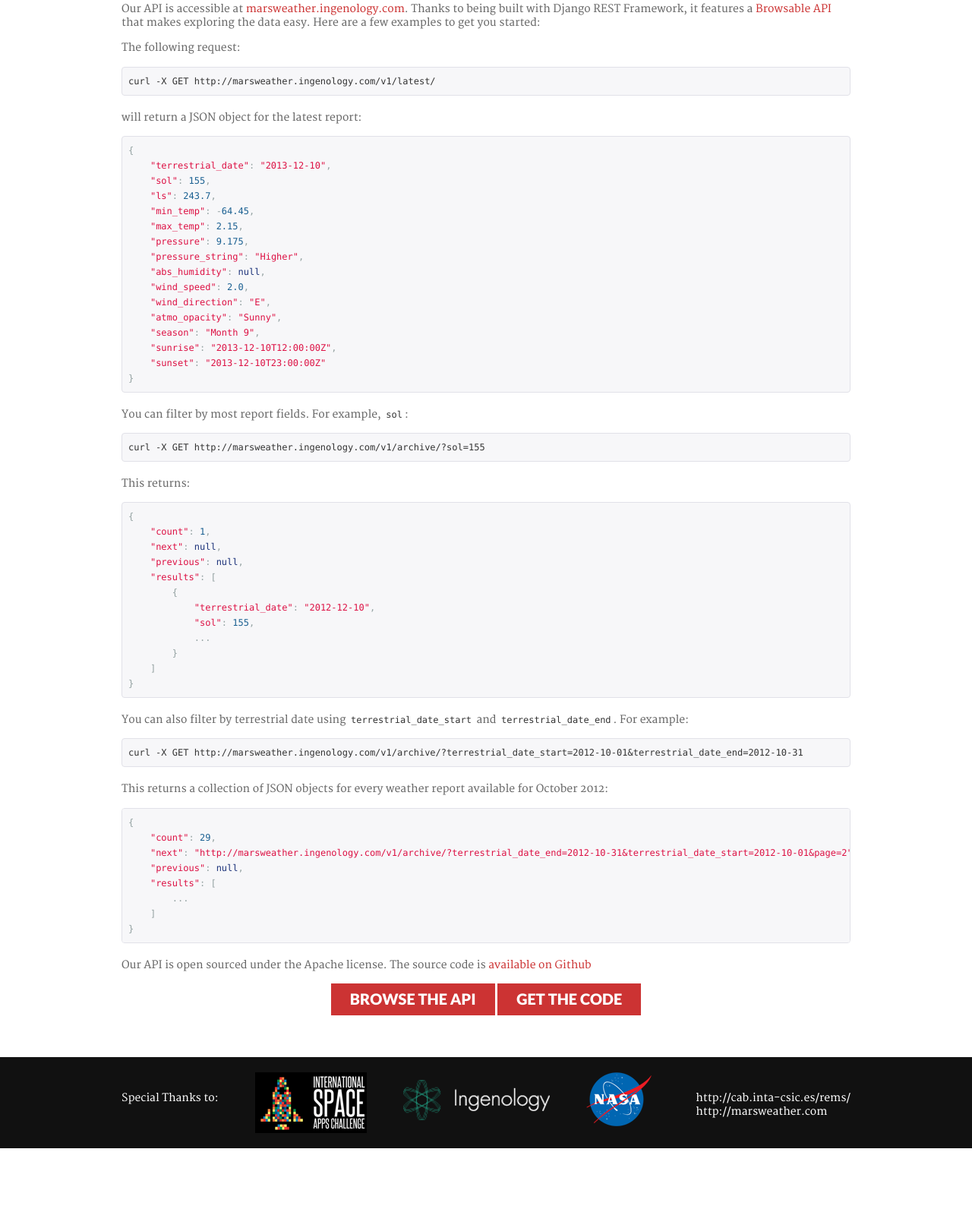
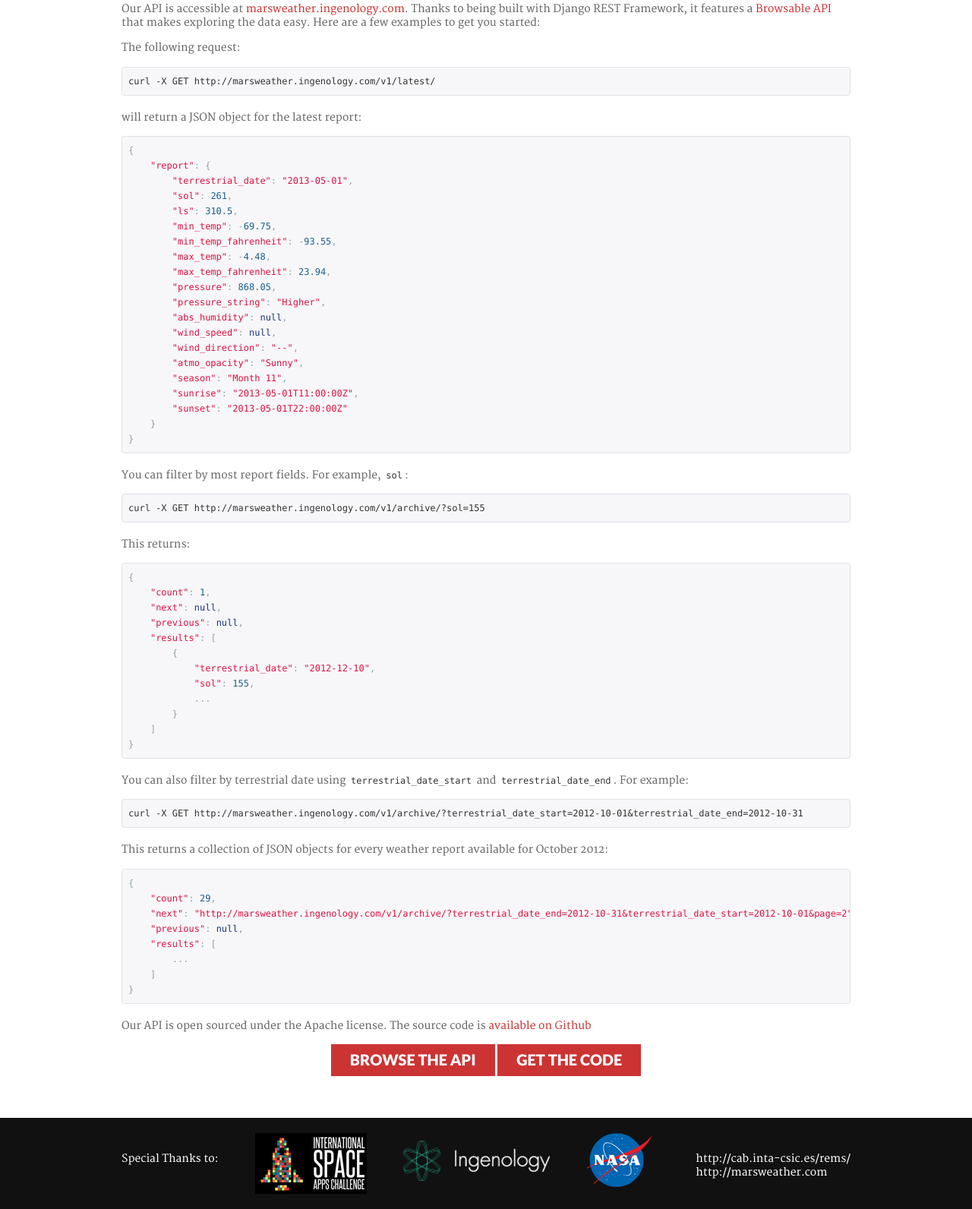
Before and after one commit to ingenology/mars_weather_api, a Django app: template templates/home.html in a window 1280 px wide. Shown: the part 1711-3303 px from the top of the page at 76% size. Before the commit the page ends 3223 px from the top, so only its background shows below. Run offline with Django 3.2, Linux system fonts and the light colour scheme; the template is opened without the code that fills it, so the values that code supplies are empty.

Commit message:
Update homepage docs for latest report

```diff
--- a/templates/home.html
+++ b/templates/home.html
@@ -102,20 +102,24 @@
         <p>will return a JSON object for the latest report:</p>
 
 <pre class="prettyprint"><span class="pun">{</span><span class="pln">
-    </span><span class="str">"terrestrial_date"</span><span class="pun">:</span><span class="pln"> </span><span class="str">"2013-12-10"</span><span class="pun">,</span><span class="pln">
-    </span><span class="str">"sol"</span><span class="pun">:</span><span class="pln"> </span><span class="lit">155</span><span class="pun">,</span><span class="pln">
-    </span><span class="str">"ls"</span><span class="pun">:</span><span class="pln"> </span><span class="lit">243.7</span><span class="pun">,</span><span class="pln">
-    </span><span class="str">"min_temp"</span><span class="pun">:</span><span class="pln"> </span><span class="pun">-</span><span class="lit">64.45</span><span class="pun">,</span><span class="pln">
-    </span><span class="str">"max_temp"</span><span class="pun">:</span><span class="pln"> </span><span class="lit">2.15</span><span class="pun">,</span><span class="pln">
-    </span><span class="str">"pressure"</span><span class="pun">:</span><span class="pln"> </span><span class="lit">9.175</span><span class="pun">,</span><span class="pln">
-    </span><span class="str">"pressure_string"</span><span class="pun">:</span><span class="pln"> </span><span class="str">"Higher"</span><span class="pun">,</span><span class="pln">
-    </span><span class="str">"abs_humidity"</span><span class="pun">:</span><span class="pln"> </span><span class="kwd">null</span><span class="pun">,</span><span class="pln">
-    </span><span class="str">"wind_speed"</span><span class="pun">:</span><span class="pln"> </span><span class="lit">2.0</span><span class="pun">,</span><span class="pln">
-    </span><span class="str">"wind_direction"</span><span class="pun">:</span><span class="pln"> </span><span class="str">"E"</span><span class="pun">,</span><span class="pln">
-    </span><span class="str">"atmo_opacity"</span><span class="pun">:</span><span class="pln"> </span><span class="str">"Sunny"</span><span class="pun">,</span><span class="pln">
-    </span><span class="str">"season"</span><span class="pun">:</span><span class="pln"> </span><span class="str">"Month 9"</span><span class="pun">,</span><span class="pln">
-    </span><span class="str">"sunrise"</span><span class="pun">:</span><span class="pln"> </span><span class="str">"2013-12-10T12:00:00Z"</span><span class="pun">,</span><span class="pln">
-    </span><span class="str">"sunset"</span><span class="pun">:</span><span class="pln"> </span><span class="str">"2013-12-10T23:00:00Z"</span><span class="pln">
+    </span><span class="str">"report"</span><span class="pun">:</span><span class="pln"> </span><span class="pun">{</span><span class="pln">
+        </span><span class="str">"terrestrial_date"</span><span class="pun">:</span><span class="pln"> </span><span class="str">"2013-05-01"</span><span class="pun">,</span><span class="pln">
+        </span><span class="str">"sol"</span><span class="pun">:</span><span class="pln"> </span><span class="lit">261</span><span class="pun">,</span><span class="pln">
+        </span><span class="str">"ls"</span><span class="pun">:</span><span class="pln"> </span><span class="lit">310.5</span><span class="pun">,</span><span class="pln">
+        </span><span class="str">"min_temp"</span><span class="pun">:</span><span class="pln"> </span><span class="pun">-</span><span class="lit">69.75</span><span class="pun">,</span><span class="pln">
+        </span><span class="str">"min_temp_fahrenheit"</span><span class="pun">:</span><span class="pln"> </span><span class="pun">-</span><span class="lit">93.55</span><span class="pun">,</span><span class="pln">
+        </span><span class="str">"max_temp"</span><span class="pun">:</span><span class="pln"> </span><span class="pun">-</span><span class="lit">4.48</span><span class="pun">,</span><span class="pln">
+        </span><span class="str">"max_temp_fahrenheit"</span><span class="pun">:</span><span class="pln"> </span><span class="lit">23.94</span><span class="pun">,</span><span class="pln">
+        </span><span class="str">"pressure"</span><span class="pun">:</span><span class="pln"> </span><span class="lit">868.05</span><span class="pun">,</span><span class="pln">
+        </span><span class="str">"pressure_string"</span><span class="pun">:</span><span class="pln"> </span><span class="str">"Higher"</span><span class="pun">,</span><span class="pln">
+        </span><span class="str">"abs_humidity"</span><span class="pun">:</span><span class="pln"> </span><span class="kwd">null</span><span class="pun">,</span><span class="pln">
+        </span><span class="str">"wind_speed"</span><span class="pun">:</span><span class="pln"> </span><span class="kwd">null</span><span class="pun">,</span><span class="pln">
+        </span><span class="str">"wind_direction"</span><span class="pun">:</span><span class="pln"> </span><span class="str">"--"</span><span class="pun">,</span><span class="pln">
+        </span><span class="str">"atmo_opacity"</span><span class="pun">:</span><span class="pln"> </span><span class="str">"Sunny"</span><span class="pun">,</span><span class="pln">
+        </span><span class="str">"season"</span><span class="pun">:</span><span class="pln"> </span><span class="str">"Month 11"</span><span class="pun">,</span><span class="pln">
+        </span><span class="str">"sunrise"</span><span class="pun">:</span><span class="pln"> </span><span class="str">"2013-05-01T11:00:00Z"</span><span class="pun">,</span><span class="pln">
+        </span><span class="str">"sunset"</span><span class="pun">:</span><span class="pln"> </span><span class="str">"2013-05-01T22:00:00Z"</span><span class="pln">
+    </span><span class="pun">}</span><span class="pln">
 </span><span class="pun">}</span></pre>
 
         <p>You can filter by most report fields. For example, <code>sol</code>:</p>
```
